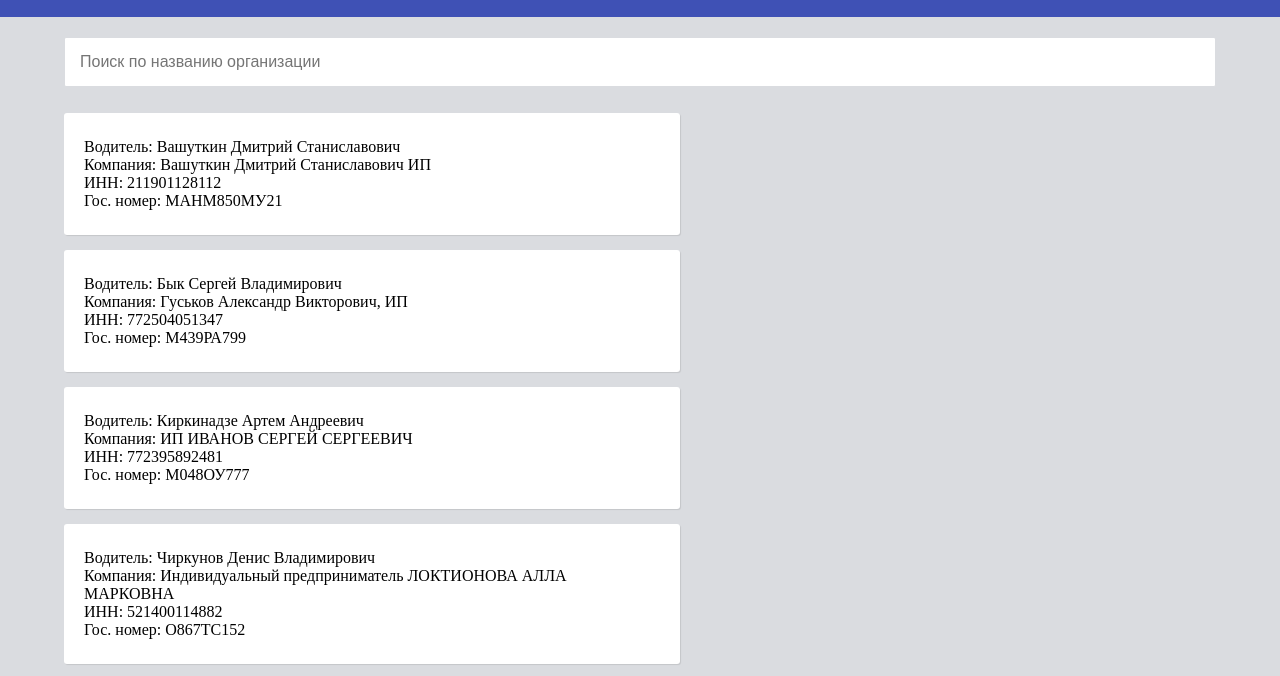
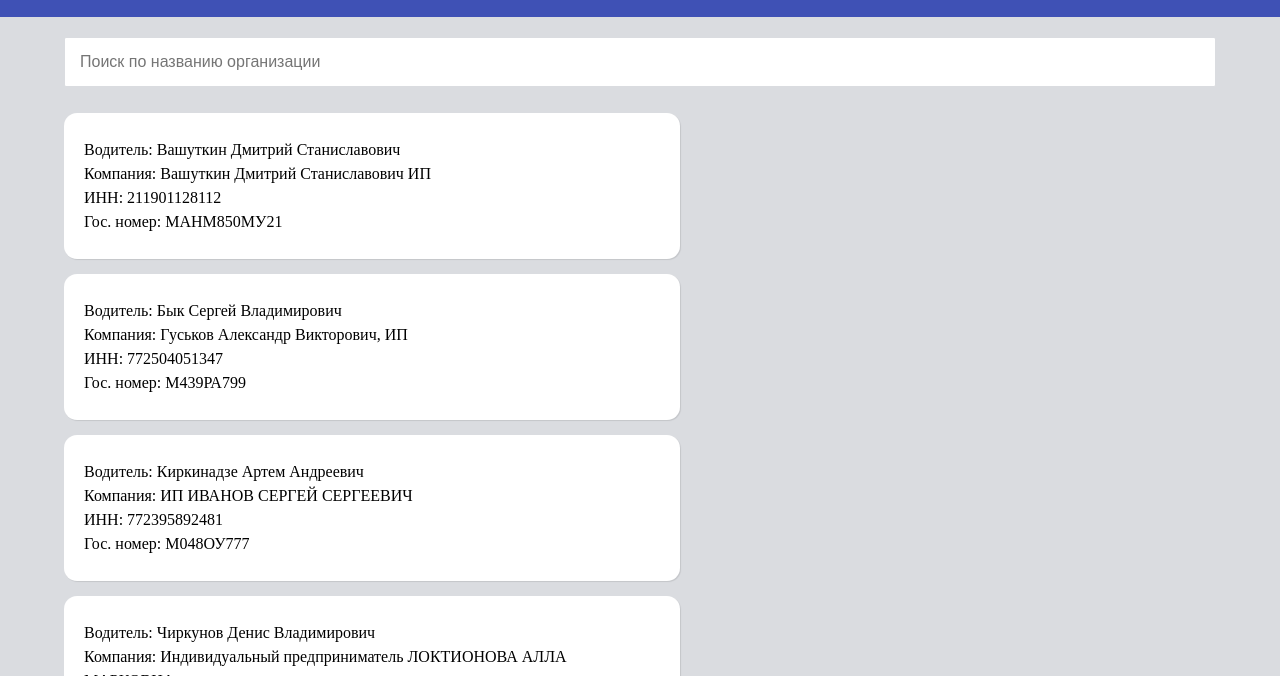
Before and after one commit to Timexo100/rp, a website: page search/index.html in a window 1280 px wide. Shown: the part 50-726 px from the top of the page. Drawn offline with Linux system fonts and the light colour scheme.

Commit message:
No message

```diff
--- a/search/index.css
+++ b/search/index.css
@@ -34,7 +34,8 @@ nav h1 {
     background-color: white;
     box-shadow: 1px 1px 1px rgba(0, 0, 0, 0.1);
     margin: 15px 0;
-    border-radius: 3px;
+    border-radius: 13px;
+    line-height: 1.5;
 }
 
 .container {
```
